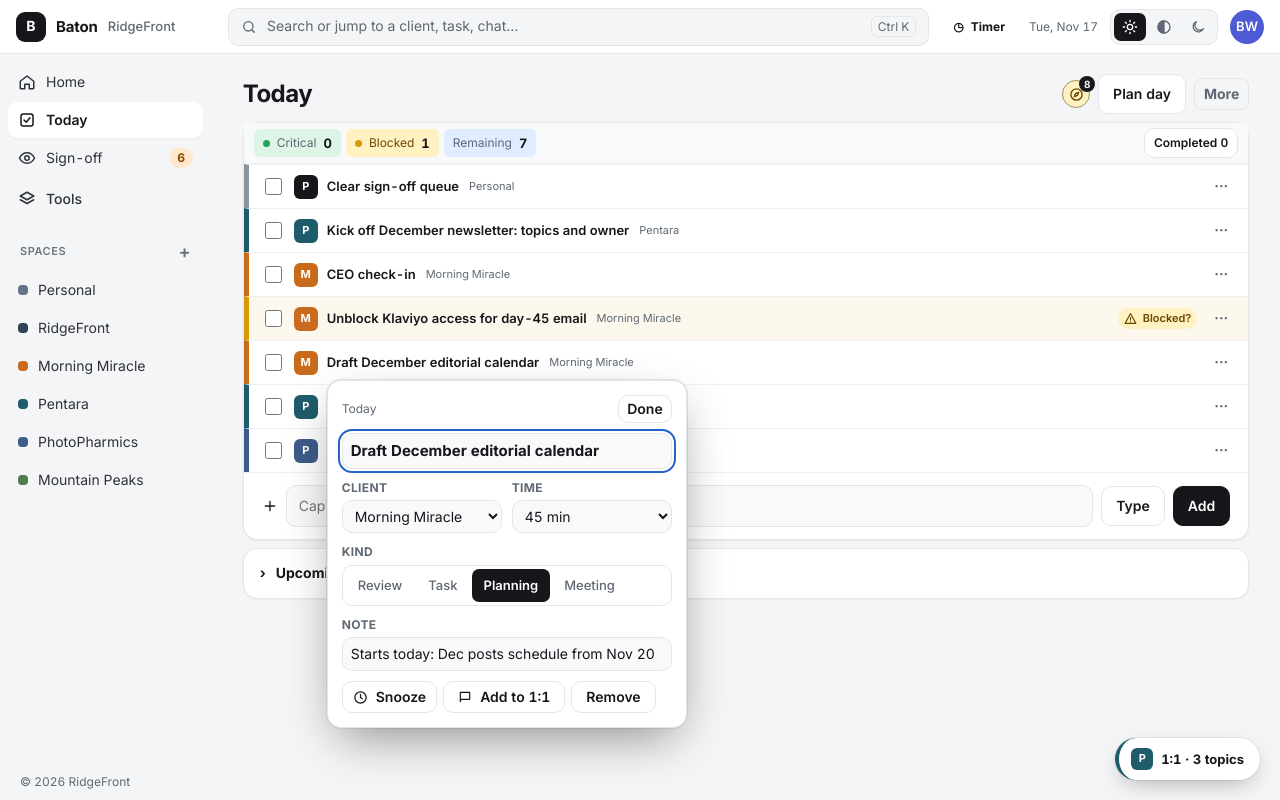
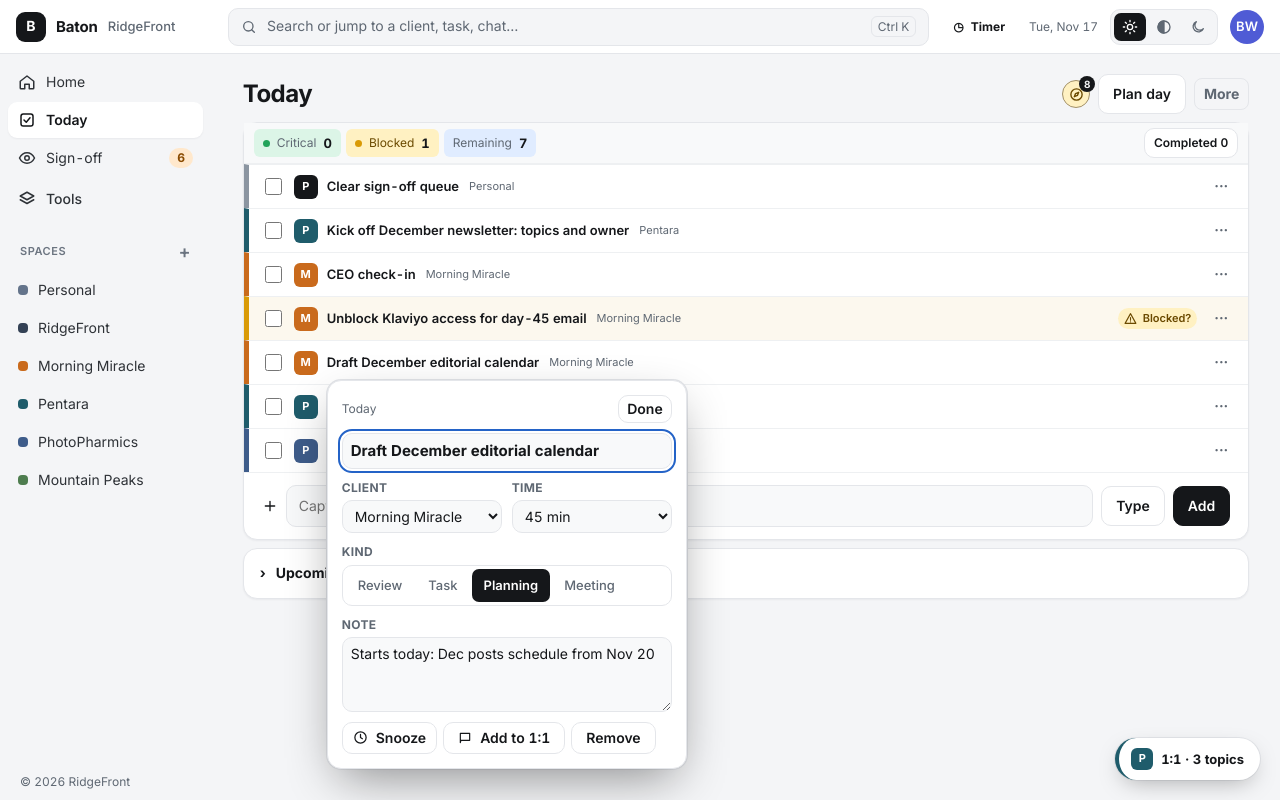
Before and after one commit to bwalker1962/baton, a Next.js app: page /today in a window 1280 px wide. Both pictures are taken after a click on the button "Draft December editorial calendar". Built offline with nearby package versions, Linux system fonts and the light colour scheme.

Commit message:
Replace one-line Today note with expandable multiline editor

```diff
--- a/src/components/TaskPopover.tsx
+++ b/src/components/TaskPopover.tsx
@@ -150,7 +150,7 @@ export function DayItemPopover({ item, anchor, onClose, onChange, onSnooze, onRe
           </span>
         </Field>
         <Field label="NOTE" wide>
-          <input className="input" value={item.why ?? ""} onChange={(e) => onChange({ why: e.target.value })} placeholder="Why it's on today" />
+          <textarea className="input baton-note-editor" rows={3} value={item.why ?? ""} onChange={(e) => onChange({ why: e.target.value })} placeholder="Notes, context, links…" aria-label="Task notes" />
         </Field>
       </div>
       <div style={{ display: "flex", gap: 6, flexWrap: "wrap", alignItems: "center" }}>
```
